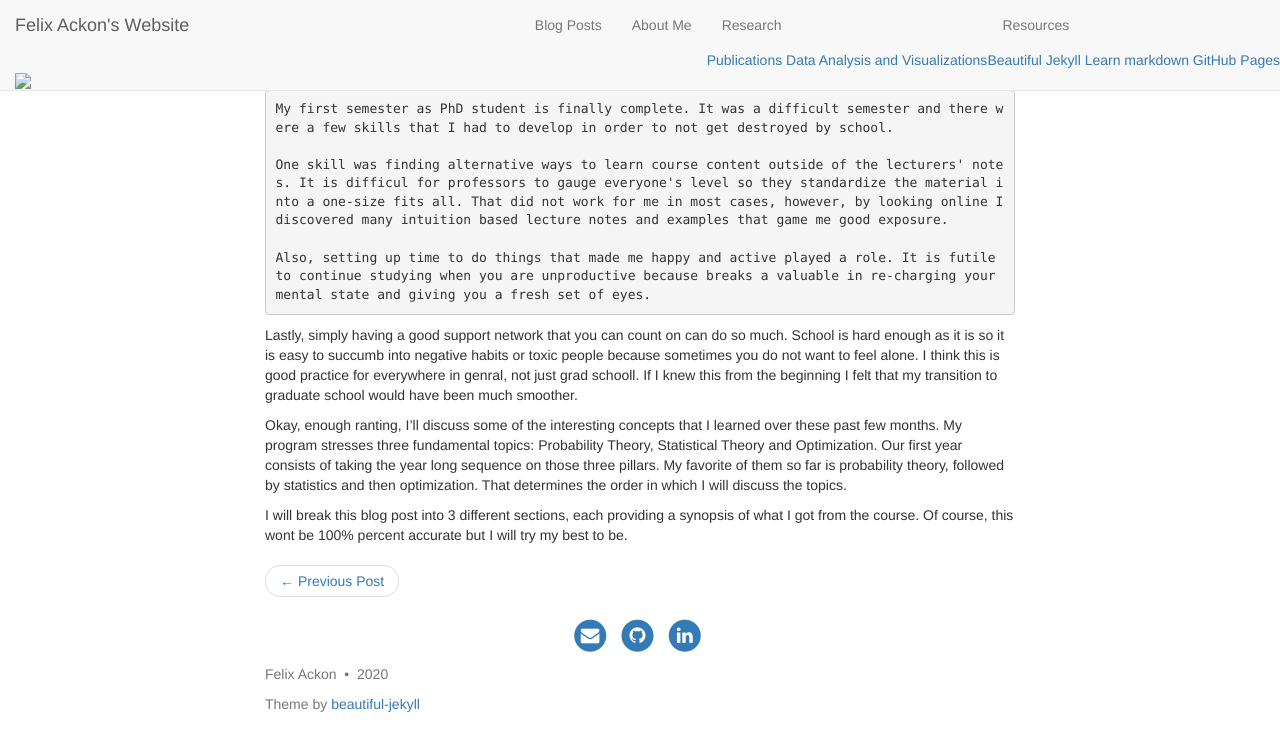
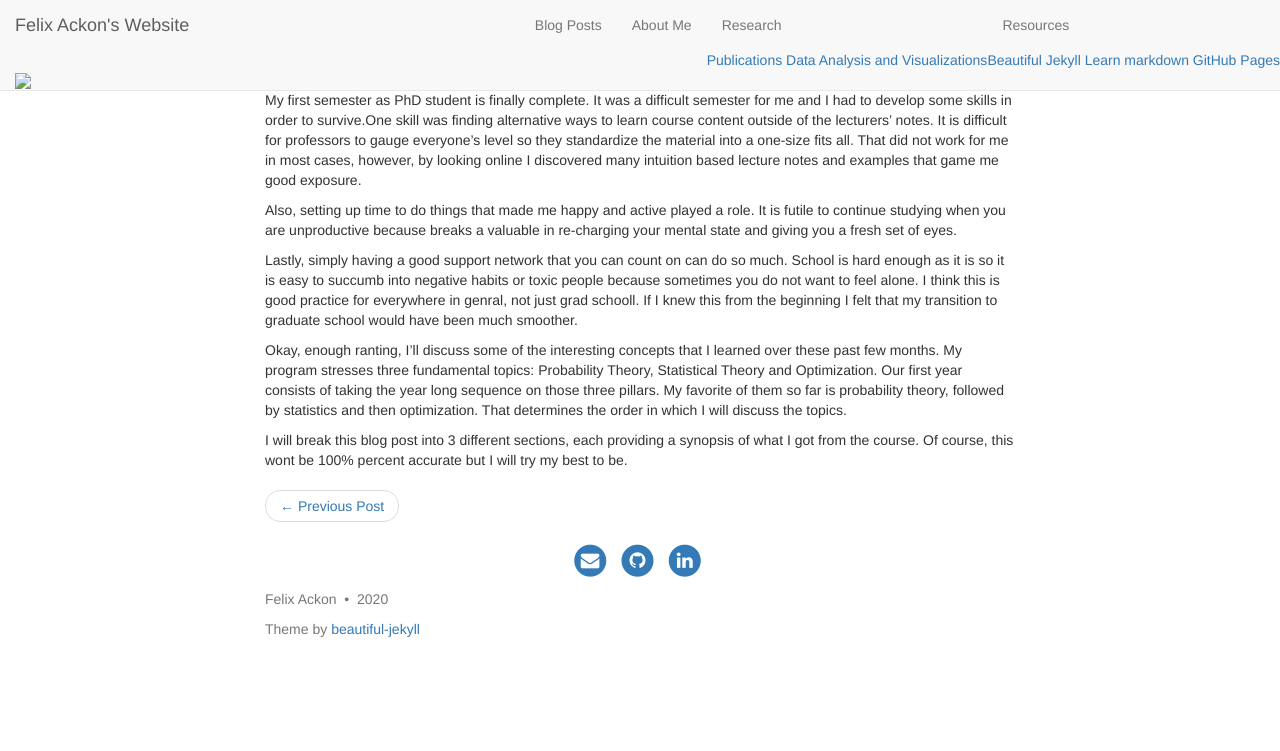
Before and after one commit to TheFelixA/TheFelixA.github.io, a Jekyll site: the page built from _posts/2020-01-24-second-post.md, in a window 1280 px wide. Shown: the top 751 px of the page. Built offline with Jekyll 4.4.1, drawn with Linux system fonts in a browser that asks for light colours; nearby versions of some CDN libraries; library files that are not in the unit come from our copies.

Commit message:
grad_school_barbie image and fixing 2nd post

```diff
--- a/_posts/2020-01-24-second-post.md
+++ b/_posts/2020-01-24-second-post.md
@@ -1,17 +1,12 @@
 ---
 layout: post
 title: School is Tough Man
-image: /img/hello_world.jpeg
+image: /img/grad_school_barbie.jpeg
 ---
 
-	My first semester as PhD student is finally complete. It was a difficult semester and there
-were a few skills that I had to develop in order to not get destroyed by school.
+My first semester as PhD student is finally complete. It was a difficult semester for me and I had to develop some skills in order to survive.One skill was finding alternative ways to learn course content outside of the lecturers' notes. It is difficult for professors to gauge everyone's level so they standardize the material into a one-size fits all. That did not work for me in most cases, however, by looking online I discovered many intuition based lecture notes and examples that game me good exposure.
 
-	One skill was finding alternative ways to learn course content outside of the lecturers' notes.
-It is difficul for professors to gauge everyone's level so they standardize the material into
-a one-size fits all. That did not work for me in most cases, however, by looking online I discovered many intuition based lecture notes and examples that game me good exposure.
-
-	Also, setting up time to do things that made me happy and active played a role. It is futile
+Also, setting up time to do things that made me happy and active played a role. It is futile
 to continue studying when you are unproductive because breaks a valuable in re-charging your
 mental state and giving you a fresh set of eyes.
 
```
Also changed, not shown: img/grad_school_barbie.jpeg (added).
